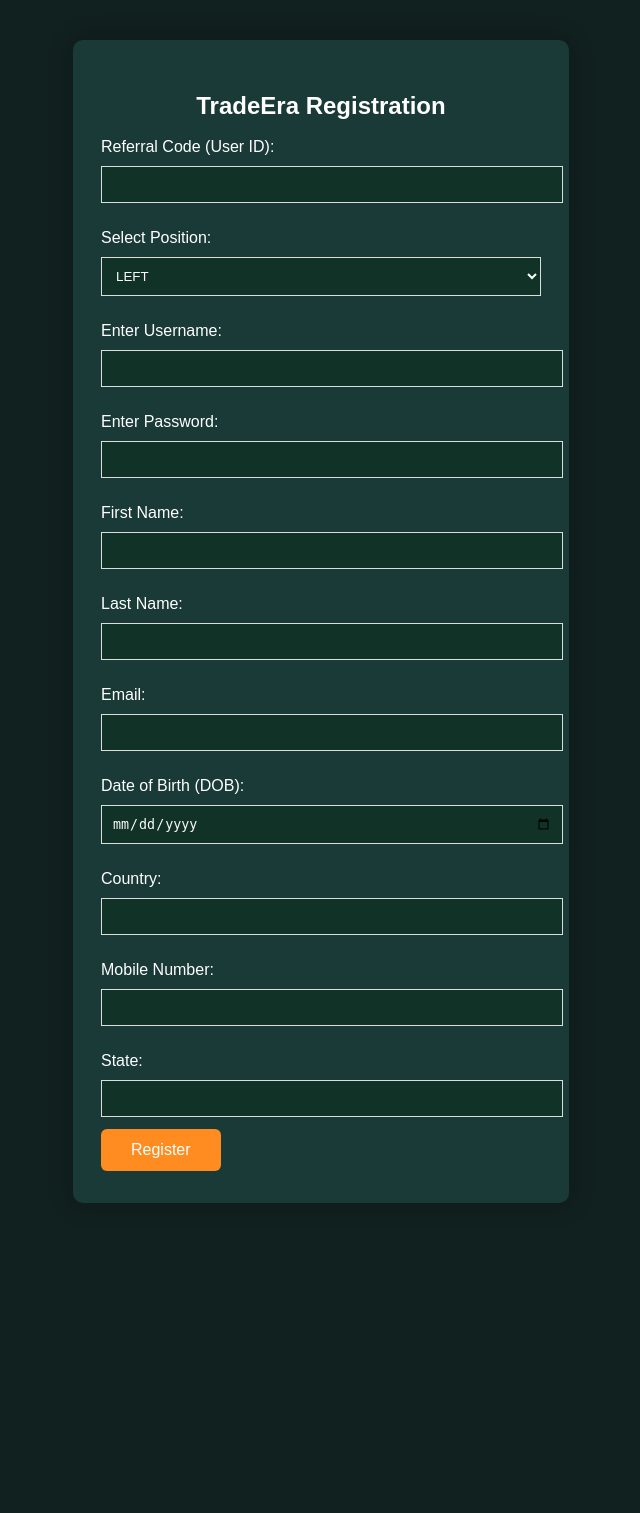
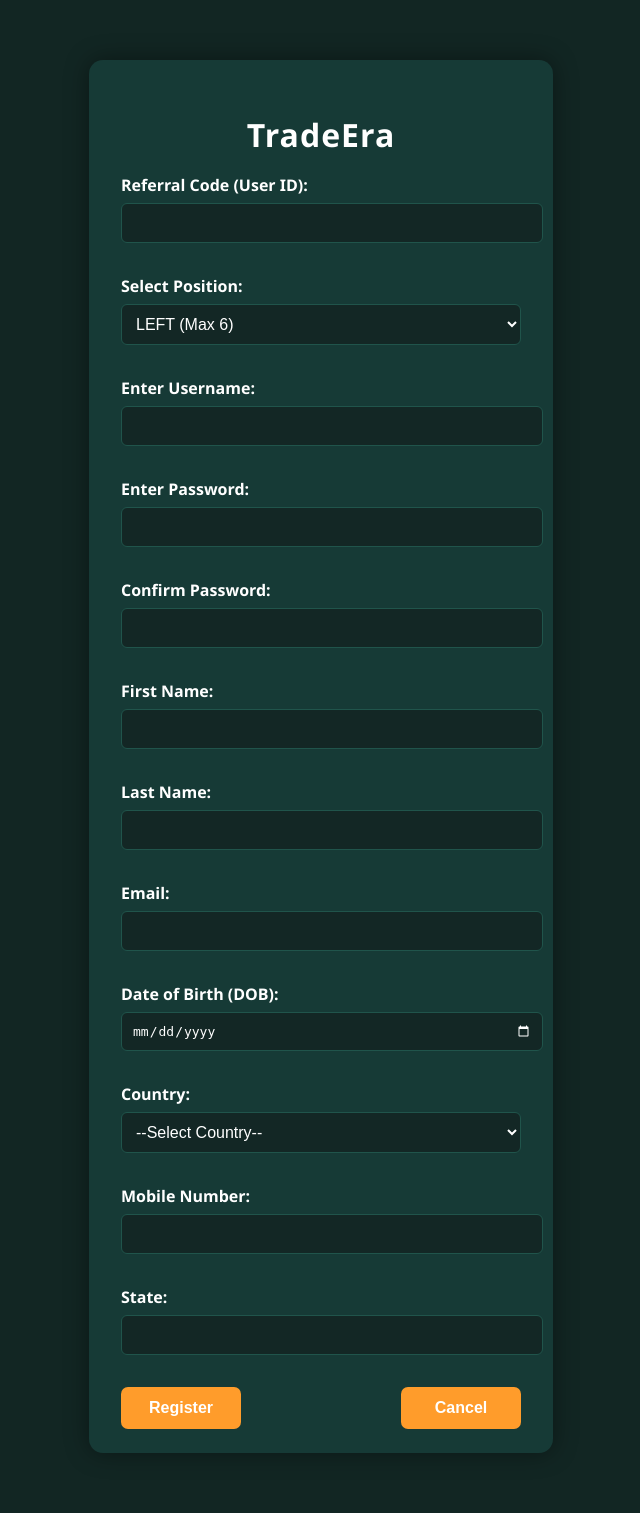
Before and after one commit to mudit0829/mlm-app, a Flask app: page /signup-page in a window 1280 px wide. Shown: the whole page, without its empty margins (319-959 px from the left). Before the commit the page ends 1203 px from the top, so only its background shows below. Run offline with Flask 3, Linux system fonts and the light colour scheme.

Commit message:
Update signup.html

```diff
--- a/templates/signup.html
+++ b/templates/signup.html
@@ -3,25 +3,72 @@
 <head>
   <title>TradeEra - Registration</title>
   <style>
-    body { background: #112120; color: #fff; font-family: Arial, sans-serif; }
-    #formBox { background: #193a37; margin: 40px auto; width: 440px; padding: 32px 28px; border-radius: 10px; box-shadow: 0 0 24px #0004; }
-    h2 { text-align:center; font-weight:bold; margin-bottom: 18px; }
-    label { display:block; margin: 14px 0 4px; }
-    input, select { width:100%; padding:10px; margin:6px 0 12px; border: 1px solid #ddd; background:#113327; color:#fafafa;}
-    button { padding:12px 30px; background:#ff8c21; color:#fff; border:none; font-size:1em; border-radius:6px; cursor:pointer;}
+    body {
+      background: #122623;
+      font-family: 'Segoe UI', Arial, sans-serif;
+      margin: 0;
+    }
+    #mainBox {
+      width: 400px;
+      margin: 60px auto;
+      background: #163a36;
+      border-radius: 14px;
+      box-shadow: 0 0 24px #0006;
+      padding: 32px 32px 24px 32px;
+      color: #fff;
+      position: relative;
+    }
+    h1 {
+      text-align: center;
+      margin-bottom: 18px;
+      font-size: 2em;
+      font-family: 'Segoe UI', Arial, sans-serif;
+      font-weight: 600;
+      letter-spacing: 1px;
+    }
+    label { font-weight:600; display:block; margin-top:16px; }
+    input, select {
+      font-size: 1em;
+      margin-top: 7px;
+      margin-bottom: 16px;
+      padding: 10px;
+      width: 100%;
+      border-radius: 6px;
+      border: 1px solid #20544b;
+      background: #132725;
+      color: #fff;
+    }
+    input[type="date"]::-webkit-calendar-picker-indicator {
+      filter: invert(1);
+    }
+    button {
+      width: 120px;
+      padding: 12px;
+      background: #ff9c2b;
+      color: #fff;
+      border:none;
+      border-radius: 7px;
+      margin-top: 16px;
+      font-size: 1em;
+      font-weight: bold;
+      cursor: pointer;
+    }
+    .actions {
+      display: flex; justify-content: space-between;
+    }
   </style>
 </head>
 <body>
-  <div id="formBox">
-    <h2>TradeEra Registration</h2>
+  <div id="mainBox">
+    <h1>TradeEra</h1>
     <form id="signupForm">
       <label>Referral Code (User ID):</label>
       <input name="referral_code" required>
 
       <label>Select Position:</label>
       <select name="position" required>
-        <option value="LEFT">LEFT</option>
-        <option value="RIGHT">RIGHT</option>
+        <option value="LEFT">LEFT (Max 6)</option>
+        <option value="RIGHT">RIGHT (Max 6)</option>
       </select>
 
       <label>Enter Username:</label>
@@ -29,10 +76,11 @@
 
       <label>Enter Password:</label>
       <input name="password" type="password" required>
+      <label>Confirm Password:</label>
+      <input name="confirm_password" type="password" required>
 
       <label>First Name:</label>
       <input name="first_name" required>
-
       <label>Last Name:</label>
       <input name="last_name" required>
 
@@ -43,31 +91,43 @@
       <input name="dob" type="date" required>
 
       <label>Country:</label>
-      <input name="country" required>
+      <select name="country" required>
+        <option value="">--Select Country--</option>
+        <option value="India">India</option>
+        <option value="USA">USA</option>
+        <option value="UK">UK</option>
+        <option value="Australia">Australia</option>
+        <option value="Other">Other</option>
+      </select>
 
       <label>Mobile Number:</label>
       <input name="mobile" required>
-
       <label>State:</label>
       <input name="state" required>
-
-      <button type="submit">Register</button>
+      <div class="actions">
+        <button type="submit">Register</button>
+        <button type="button" onclick="window.location.href='/'">Cancel</button>
+      </div>
     </form>
   </div>
   <script>
     document.getElementById('signupForm').onsubmit = async (e) => {
       e.preventDefault();
-      let obj = {};
-      Array.from(e.target.elements).forEach(el => { if(el.name) obj[el.name] = el.value; });
+      let form = e.target;
+      if(form.password.value !== form.confirm_password.value){
+        alert("Passwords do not match."); return;
+      }
+      let fields = {};
+      Array.from(form.elements).forEach(el => { if(el.name && el.type!=="button") fields[el.name] = el.value; });
       let res = await fetch('/signup', {
         method: 'POST',
         headers: {'Content-Type':'application/json'},
-        body: JSON.stringify(obj)
+        body: JSON.stringify(fields)
       });
       let data = await res.json();
       if (data.user_id) {
-        alert('Registration successful! Please note your User ID: ' + data.user_id);
-        window.location.href = '/'; // Redirect to login
+        alert('Registration successful! Your User ID is: ' + data.user_id);
+        window.location.href = '/';
       } else {
         alert(data.message);
       }
```
